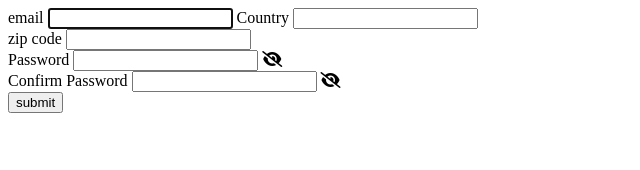
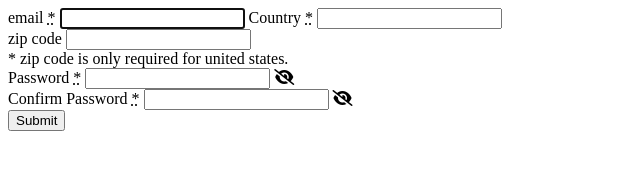
Before and after one commit to hattima-tim/form-validation-practice, a plain HTML site: page index.html in a window 1280 px wide. Shown: the whole page, without its empty margins (0-640 px from the left). Drawn offline with Linux system fonts and the light colour scheme.

Commit message:
added asterisk abbreviation for indicating which field is required

```diff
--- a/index.html
+++ b/index.html
@@ -9,23 +9,24 @@
 </head>
 <body>
     <form>
-        <label for="email">email</label>
+        <label for="email">email <abbr title="This field is mandatory" aria-label="required">*</abbr></label>
         <input type="email" id="email" name="email" required autofocus>
-        <label for="country">Country</label>
+        <label for="country">Country <abbr title="This field is mandatory" aria-label="required">*</abbr></label>
         <input type="text" id="country" name="country" required><br>
 
         <label for="zip">zip code</label>
         <input type="text" id="zip" name="zip" pattern="^[0-9]{5}(?:-[0-9]{4})?$"><br>
+        <span>* zip code is only required for united states.</span><br>
 
-        <label for="password">Password</label>
+        <label for="password">Password <abbr title="This field is mandatory" aria-label="required">*</abbr></label>
         <input type="password" id="password" name="password" autocomplete="new-password" required>
         <i class="fas fa-eye-slash"></i><br>
 
-        <label for="password_validation">Confirm Password</label>
+        <label for="password_validation">Confirm Password <abbr title="This field is mandatory" aria-label="required">*</abbr></label>
         <input type="password" id="password_validation" name="password_validation" required>
         <i class="fas fa-eye-slash"></i><br>
 
-        <button>submit</button>
+        <button id="submit">Submit</button>
     </form>
     <script src="logic.js"></script>
 </body>
```
